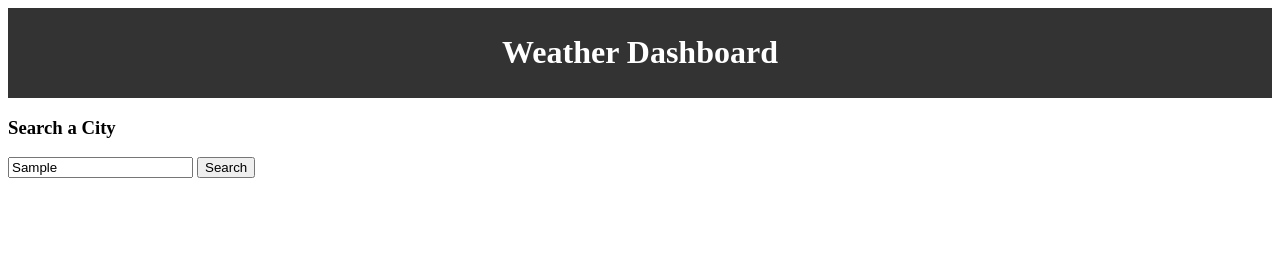
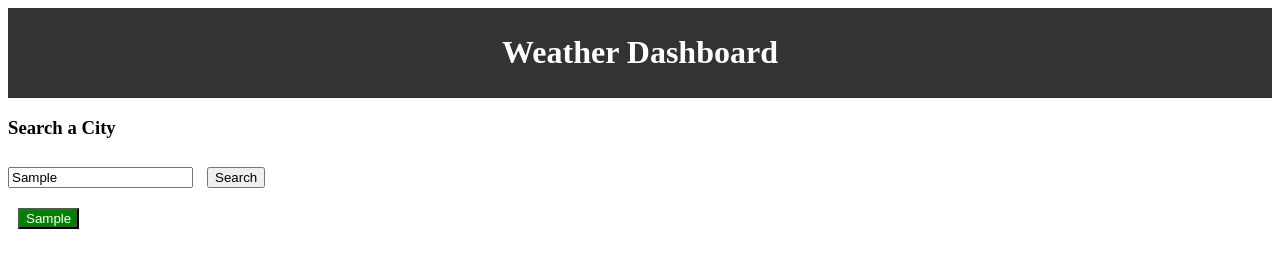
Before and after one commit to LostandConfusedStudent/Weather-Dashboard, a plain HTML site: page index.html in a window 1280 px wide. Both pictures are taken after typing "Sample" into the empty fields and a click on the button "Search". Drawn offline with nearby package versions, Linux system fonts and the light colour scheme; no server answers.

Commit message:
Added function to display user's city search input as buttons in a column

```diff
--- a/index.html
+++ b/index.html
@@ -20,22 +20,26 @@
         <div class="row">
             <div class="search">
                 <h3>Search a City</h3>
+
+                <!-- Search bar for cities -->
                 <div class="searchYourCity">
-                    <input type="text" class="form" id="cities" placeholder="City">
-                    <button class="searchButton" type="button" id="searchButton">Search</button>
+                    <input type="text" id="yourCity" class="form" placeholder="Type in a city.">
+
+                    <!-- Search button -->
+                    <button type="button" id="searchButton">Search</button>
                 </div>
 
+                <!-- List each city search -->
+                <div id="cityView"></div>
 
 
             </div>
         </div>
     </div>
 
-    <!-- Search bar for cities -->
 
-    <!-- Search button -->
 
-    <!-- List each city search -->
+
 
     <!-- Forcast information -->
 
--- a/script.js
+++ b/script.js
@@ -1,6 +1,34 @@
 // Define variables
+var yourCity = [];
+// Function to search city of interest
 
-// Function to search city of interest
+function city() {
+
+    $("#cityView").empty();
+
+    for (var i = 0; i < yourCity.length; i++) {
+
+        var a = $("<button>");
+
+        a.addClass("city");
+
+        a.attr("cityInput", yourCity[i]);
+
+        a.text(yourCity[i]);
+
+
+        $("#cityView").append(a);
+    }
+}
+
+$("#searchButton").on("click", function(event) {
+    event.preventDefault();
+
+    var cities = $("#yourCity").val().trim();
+    yourCity.push(cities);
+
+    city();
+});
 
 function search() {
     const key = "c0bfbe029f5184838d438a684303b5b2";
--- a/style.css
+++ b/style.css
@@ -4,3 +4,15 @@
     color: white;
     padding: 5px 0px 5px 0px;
 }
+
+button {
+    margin: 10px;
+}
+
+.city {
+    /* Testing to see what happens to added buttons */
+    background: green;
+    color: white;
+    display: flex;
+    flex-direction: column;
+}
```
